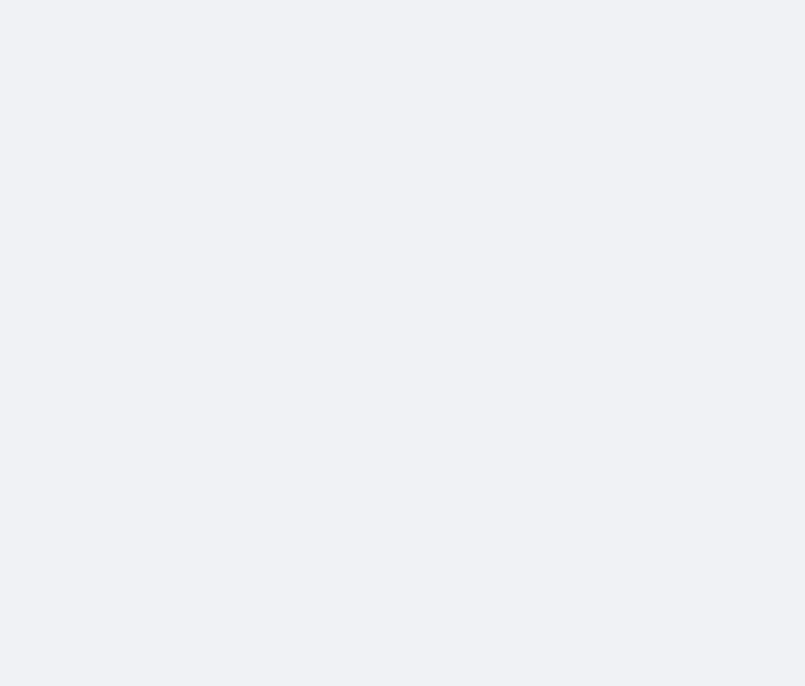
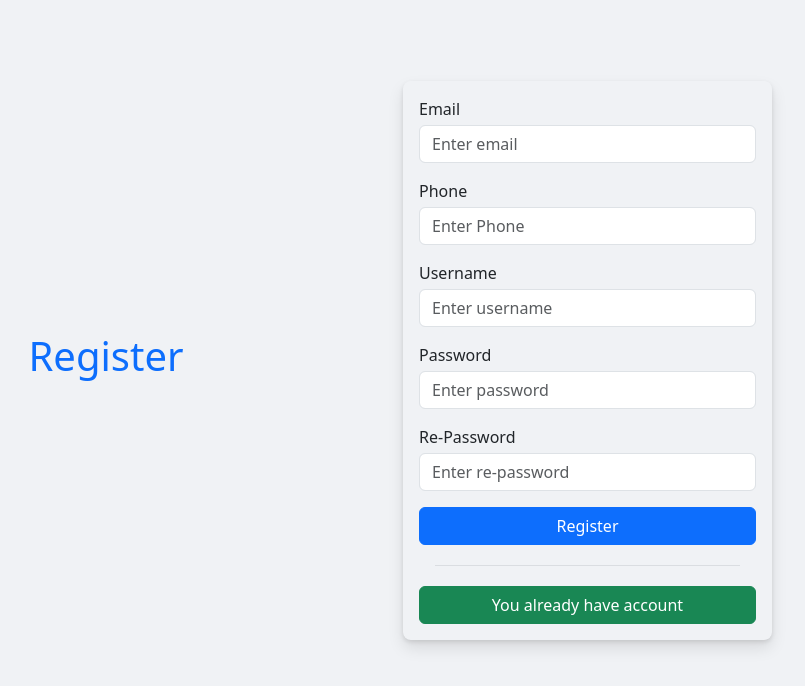
Before and after one commit to hiumx/jwt-frontend, a React (Create React App) app: page /register in a window 1280 px wide. Before the commit this address had no page. Shown: the top 686 px of the page, without its empty margins (249-1054 px from the left). Built offline with nearby package versions, Linux system fonts and the light colour scheme.

Commit message:
Build register page

```diff
--- a/src/App.js
+++ b/src/App.js
@@ -5,6 +5,7 @@ import NewsPage from './components/NewsPage/NewsPage';
 import ContactPage from './components/ContactPage/ContactPage';
 import AboutPage from './components/AboutPage/AboutPage';
 import Login from './components/Login/Login';
+import Register from './components/Register/Register';
 
 function App() {
   return (
@@ -16,6 +17,7 @@ function App() {
         <Route path='/contact' element={<ContactPage />}/>
         <Route path='/about' element={<AboutPage />}/>
         <Route path='/login' element={<Login />}/>
+        <Route path='/register' element={<Register />}/>
       </Routes>
     </div>
   );
--- a/src/components/Login/Login.js
+++ b/src/components/Login/Login.js
@@ -1,7 +1,13 @@
-import React from 'react'
+import { useNavigate } from 'react-router-dom'
 import './Login.scss'
 
 export default function Login() {
+    const navigate = useNavigate();
+
+    const handleClickRegister = () => {
+        navigate('/register')
+    }
+
     return (
         <div className='container login-container'>
             <div className='row login-content'>
@@ -17,11 +23,11 @@ export default function Login() {
                             <div className="mb-3">
                                 <input type="password" className="form-control" placeholder='Password' />
                             </div>
-                             <button type="submit" className="btn btn-primary login-btn">Login</button>
+                            <button type="submit" className="btn btn-primary login-btn">Login</button>
                         </form>
                         <a href='/' className='login-forgot-password-link'>Forgotten password?</a>
                         <div class="separate-line"></div>
-                        <button type="button" class="btn btn-success">Create new account</button>
+                        <button type="button" class="btn btn-success" onClick={handleClickRegister}>Create new account</button>
                     </div>
                 </div>
             </div>
--- /dev/null
+++ b/src/components/Register/Register.js
@@ -0,0 +1,51 @@
+import React from 'react'
+import './Register.scss'
+import { useNavigate } from 'react-router-dom'
+
+export default function Register() {
+
+    const navigate = useNavigate();
+
+    const handleClickRedirectLogin = () => {
+        navigate('/login')
+    }
+
+    return (
+        <div className='container register-container'>
+            <div className='row register-content'>
+                <div className='col-lg-6 col-xs-12 register-wrapper-title'>
+                    <h1 className='register-title'>Register</h1>
+                </div>
+                <div className='col-lg-6 col-xs-12 register-wrapper-form'>
+                    <div className='register-form'>
+                        <form>
+                            <div className="mb-3 input-form-item">
+                                <label for='email'>Email</label>
+                                <input type="text" className="form-control" placeholder='Enter email' id='email' />
+                            </div>
+                            <div className="mb-3 input-form-item">
+                                <label for='phone'>Phone</label>
+                                <input type="text" className="form-control" placeholder='Enter Phone' id='phone' />
+                            </div>
+                            <div className="mb-3 input-form-item">
+                                <label for='username'>Username</label>
+                                <input type="text" className="form-control" placeholder='Enter username' id='username' />
+                            </div>
+                            <div className="mb-3 input-form-item">
+                                <label for='password'>Password</label>
+                                <input type="password" className="form-control" placeholder='Enter password' id='password' />
+                            </div>
+                            <div className="mb-3 input-form-item">
+                                <label for='re-password'>Re-Password</label>
+                                <input type="password" className="form-control" placeholder='Enter re-password' id='re-password' />
+                            </div>
+                            <button type="submit" className="btn btn-primary register-btn">Register</button>
+                        </form>
+                        <div class="separate-line"></div>
+                        <button type="button" class="btn btn-success redirect-login-btn" onClick={handleClickRedirectLogin}>You already have account</button>
+                    </div>
+                </div>
+            </div>
+        </div>
+    )
+}
--- /dev/null
+++ b/src/components/Register/Register.scss
@@ -0,0 +1,52 @@
+.register-container {
+    // background-color: #f0f2f5;
+    height: 720px;
+}
+
+.register-content {
+    height: 100%;
+
+}
+
+.register-wrapper-title {
+    display: flex;
+    align-items: center;
+    justify-content: center;
+}
+
+.register-title {
+    color: #0d6efd;
+    text-align: center;
+}
+
+.register-wrapper-form {
+    display: flex;
+    align-items: center;
+}
+
+.register-form {
+    width: 369px;
+    padding: 16px;
+    border-radius: 8px;
+    // text-align: center;
+    box-shadow: 0 2px 4px rgba(0, 0, 0, .1), 0 8px 16px rgba(0, 0, 0, .1);
+}
+
+.register-btn {
+    width: 100%;
+}
+
+.separate-line {
+    border-top: 1px solid #dadde1;
+    margin: 20px 16px;
+}
+
+.redirect-login-btn {
+    width: 100%;
+}
+
+.input-form-item {
+    label {
+        margin-bottom: 4px;
+    }
+}
```
